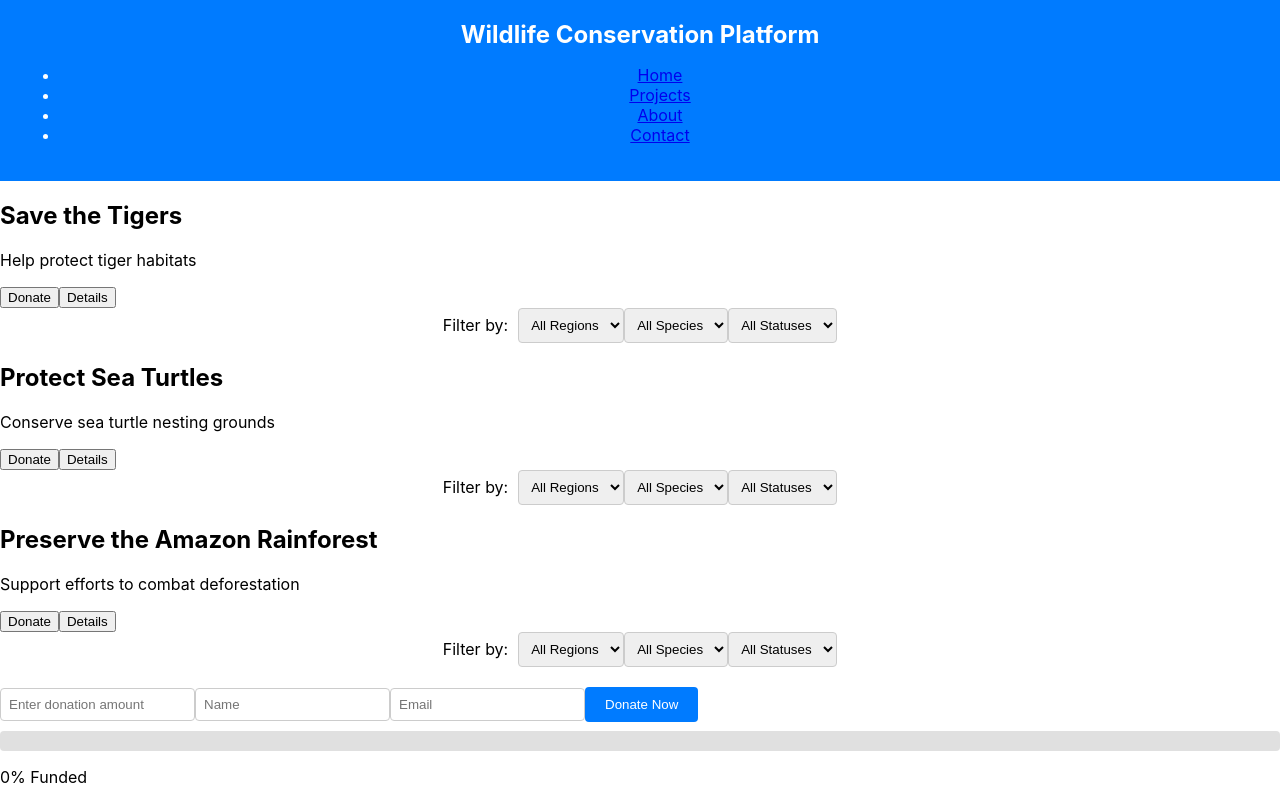
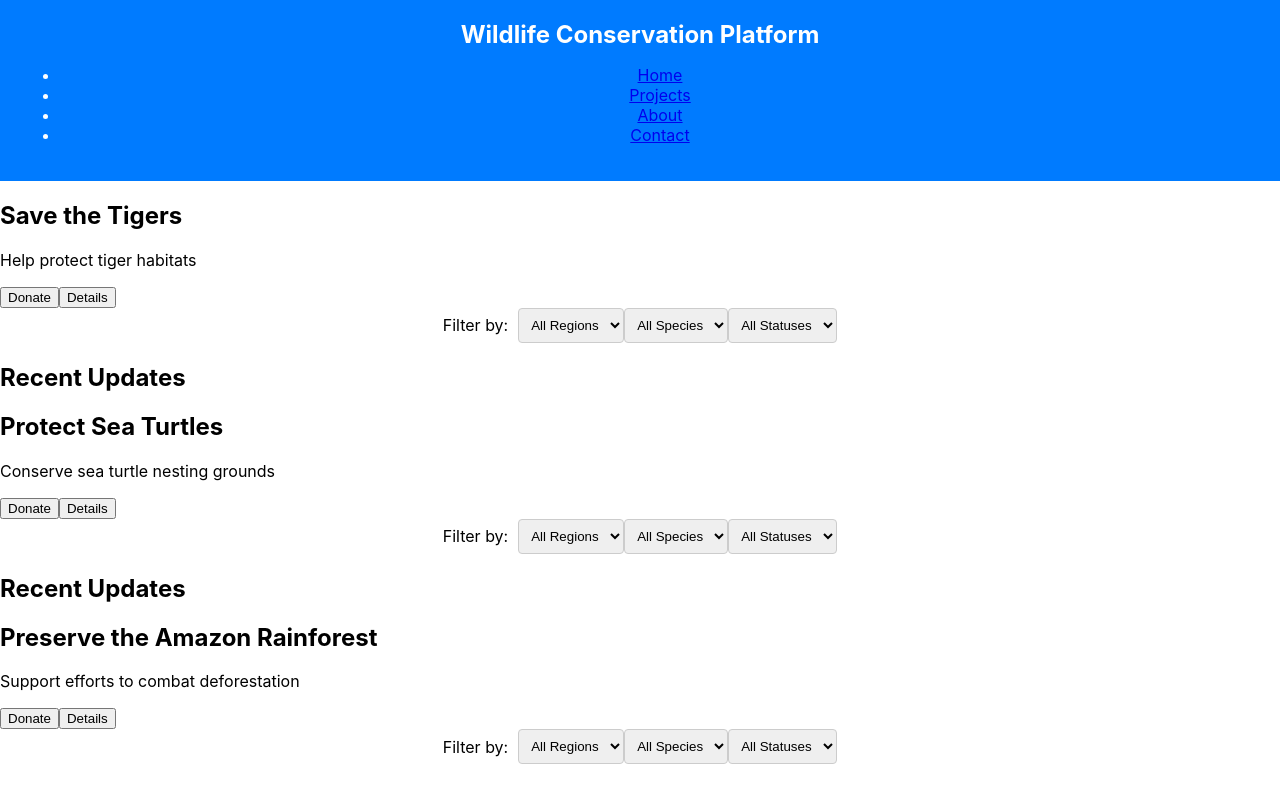
Before and after one commit to mohamedmehdigara/react-interactive-wildlife-platform, a React (Create React App) app: page / in a window 1280 px wide. Shown: the top 787 px of the page. Built offline with nearby package versions, Linux system fonts and the light colour scheme.

Commit message:
added files

```diff
--- a/src/components/ProjectCard.js
+++ b/src/components/ProjectCard.js
@@ -3,12 +3,14 @@ import React, { useState } from 'react';
 import styled from 'styled-components';
 import ProjectDetailsModal from './ProjectDetailsModal';
 import FilterBar from './FilterBar';
+import RecentUpdatesFeed from './RecentUpdatesFeed';
+
 
 const Card = styled.div`
   /* Styles for project card */
 `;
 
-const ProjectCard = ({ project, onDonate, filters, onFilterChange }) => {
+const ProjectCard = ({ project, onDonate, filters, onFilterChange, updates }) => {
   const [showModal, setShowModal] = useState(false);
 
   const handleDonateClick = () => {
@@ -37,6 +39,8 @@ const ProjectCard = ({ project, onDonate, filters, onFilterChange }) => {
         />
       )}
             <FilterBar filters={filters} onFilterChange={onFilterChange} />
+            <RecentUpdatesFeed updates={updates} />
+
 
     </Card>
   );
--- /dev/null
+++ b/src/components/RecentUpdatesFeed.js
@@ -0,0 +1,40 @@
+// components/RecentUpdatesFeed.js
+import React from 'react';
+import styled from 'styled-components';
+
+const FeedContainer = styled.div`
+  /* Styles for feed container */
+`;
+
+const UpdateItem = styled.div`
+  /* Styles for update item */
+  border-bottom: 1px solid #e0e0e0;
+  padding: 10px 0;
+`;
+
+const UpdateTitle = styled.h3`
+  /* Styles for update title */
+  margin: 0;
+  margin-bottom: 5px;
+`;
+
+const UpdateContent = styled.p`
+  /* Styles for update content */
+  margin: 0;
+`;
+
+const RecentUpdatesFeed = ({ updates }) => {
+  return (
+    <FeedContainer>
+      <h2>Recent Updates</h2>
+      {updates && updates.map((update, index) => (
+        <UpdateItem key={index}>
+          <UpdateTitle>{update.title}</UpdateTitle>
+          <UpdateContent>{update.content}</UpdateContent>
+        </UpdateItem>
+      ))}
+    </FeedContainer>
+  );
+};
+
+export default RecentUpdatesFeed;
```
